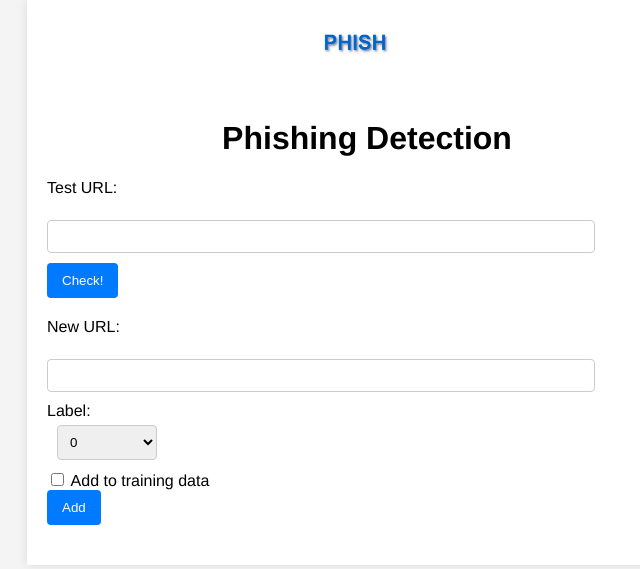
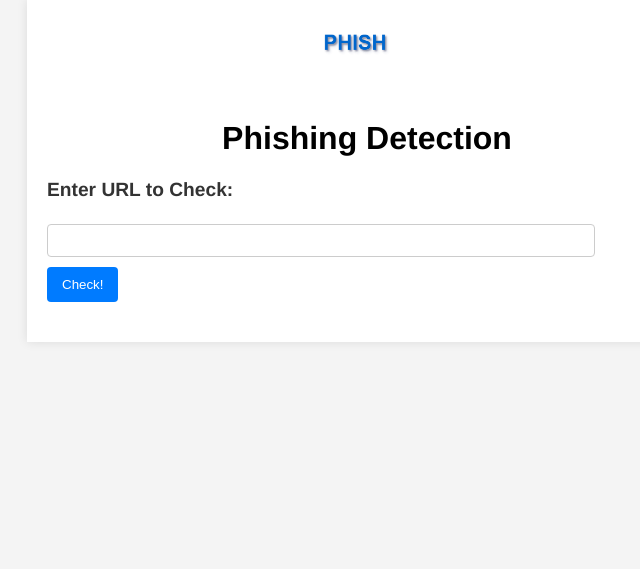
Before and after one commit to remla24-team6/app, a Django app: template phishing_detection/templates/index.html in a window 1280 px wide. Shown: the top 569 px of the page, without its empty margins (273-913 px from the left). Run offline with Django 5.2, Linux system fonts and the light colour scheme; the template is opened without the code that fills it: most values are stand-ins (such as "Sample title", 1, 10 or a date in 2020).

Commit message:
Updated layout and feedback functionality

```diff
--- a/phishing_detection/static/app/css/styles.css
+++ b/phishing_detection/static/app/css/styles.css
@@ -28,12 +28,11 @@ form {
 }
 
 label {
-    display: 20px;
-}
-
-label {
     display: block;
     margin-bottom: 5px;
+    font-size: 1.2em;
+    font-weight: bold;
+    color: #333;
 }
 
 input[type="text"], select {
@@ -63,9 +62,36 @@ button:hover {
     background-color: #0056b3;
 }
 
+#correctButton {
+    background-color: #28a745;
+}
+
+#correctButton:hover {
+    background-color: #218838;
+}
+
+#incorrectButton {
+    background-color: #dc3545;
+}
+
+#incorrectButton:hover {
+    background-color: #c82333;
+}
+
 .result-text {
     text-align: center;
     font-size: 1.2em;
     margin-top: 20px;
     color: #333;
 }
+
+#feedbackSection {
+    text-align: left;
+    margin-top: 20px;
+}
+
+#feedbackSection p {
+    font-size: 1.2em;
+    font-weight: bold;
+    color: #333;
+}
--- a/phishing_detection/static/app/js/index.js
+++ b/phishing_detection/static/app/js/index.js
@@ -1,12 +1,10 @@
 window.onload = function() {
-    document.getElementById("checkButton").addEventListener('click', checkUrl)
-    document.getElementById("addButton").addEventListener('click', addTrainingData);
-    server_url = location.protocol + '//' + location.host + location.pathname
-    csrf_token = document.getElementsByName('csrfmiddlewaretoken')[0].value
-    console.log(server_url)
+    document.getElementById("checkButton").addEventListener('click', checkUrl);
+    document.getElementById("correctButton").addEventListener('click', () => submitFeedback(true));
+    document.getElementById("incorrectButton").addEventListener('click', () => submitFeedback(false));
+    server_url = location.protocol + '//' + location.host + location.pathname;
+    csrf_token = document.getElementsByName('csrfmiddlewaretoken')[0].value;
 };
-
-
 
 function checkUrl(event) {
     const url = document.getElementById("urlfield").value;
@@ -21,43 +19,47 @@ fetch(server_url + 'check/', {
             'Content-type': 'application/json; charset=UTF-8',
             "X-CSRFToken": csrf_token
         },
-    credentials : 'same-origin'
-}).then(
-    function(response) {
-        response.json().then(responseJson => {
+        credentials: 'same-origin'
+    }).then(response => {
+        if (!response.ok) {
+            throw new Error('Network response was not ok');
+        }
+        return response.json();
+    }).then(responseJson => {
         const resultElem = document.getElementById("result");
-
-            resultElem.style.display = 'inline'
-            resultElem.innerHTML = event.target.value.slice(12)
-            if (responseJson.is_phishing){
-                resultElem.innerHTML = "This is a phishing URL!"
-            } else {
-                resultElem.innerHTML = "This is not a phishing URL!"
-            }
-        })
-    })
+        resultElem.style.display = 'inline';
+        resultElem.innerHTML = responseJson.is_phishing ? "This is a phishing URL!" : "This is not a phishing URL!";
+        document.getElementById("feedbackSection").style.display = 'block';
+        document.getElementById("feedbackSection").dataset.url = url;
+        document.getElementById("feedbackSection").dataset.isPhishing = responseJson.is_phishing;
+    }).catch(error => {
+        console.error('There was a problem with the fetch operation:', error);
+    });
 }
 
-function addTrainingData(event) {
-    const newUrl = document.getElementById("newUrl").value;
-    const label = document.getElementById("label").value;
-    const addToTraining = document.getElementById("addToTraining").checked;
-    if (!newUrl || !label) {
-        alert("Please enter a URL and select a label.");
-        return;
-    }
+function submitFeedback(isCorrect) {
+    const feedbackSection = document.getElementById("feedbackSection");
+    const url = feedbackSection.dataset.url;
+    const isPhishing = feedbackSection.dataset.isPhishing === 'true';
+    const feedbackResult = (isPhishing && isCorrect) || (!isPhishing && !isCorrect) ? 1 : 0;
 
-    if (addToTraining) {
-        fetch(server_url + 'add_training/', {
+    fetch(server_url + 'feedback/', {
         method: 'POST',
-            body: JSON.stringify({url: newUrl, label: label}),
+        body: JSON.stringify({url: url, label: isPhishing, feedback: feedbackResult}),
         headers: {
             'Content-type': 'application/json; charset=UTF-8',
             "X-CSRFToken": csrf_token
         },
         credentials: 'same-origin'
-        }).then(response => response.json()).then(responseJson => {
+    }).then(response => {
+        if (!response.ok) {
+            throw new Error('Network response was not ok');
+        }
+        return response.json();
+    }).then(responseJson => {
         alert(responseJson.message);
+        document.getElementById("feedbackSection").style.display = 'none';
+    }).catch(error => {
+        console.error('There was a problem with the fetch operation:', error);
     });
 }
-}
--- a/phishing_detection/templates/index.html
+++ b/phishing_detection/templates/index.html
@@ -15,22 +15,16 @@
         <h1>Phishing Detection</h1>
       </header>
       <form onkeydown="return event.key !== 'Enter';">
-        <label for="urlfield">Test URL:</label><br />
+        <label for="urlfield">Enter URL to Check:</label><br />
         <input type="text" id="urlfield" onsubmit="return false;" /><br />
         <button type="button" id="checkButton">Check!</button><br />
         <p id="result" class="result-text" style="display: none"></p>
       </form>
-      <form id="trainingForm">
-        <label for="newUrl">New URL:</label><br />
-        <input type="text" id="newUrl" /><br />
-        <label for="label">Label:</label>
-        <select id="label">
-          <option value="0">0</option>
-          <option value="1">1</option></select
-        ><br />
-        <input type="checkbox" id="addToTraining" /> Add to training data<br />
-        <button type="button" id="addButton">Add</button>
-      </form>
+      <div id="feedbackSection" style="display: none">
+        <p>Is the model correct?</p>
+        <button type="button" id="correctButton">Correct</button>
+        <button type="button" id="incorrectButton">Incorrect</button>
+      </div>
     </div>
   </body>
 </html>
--- a/phishing_detection/urls.py
+++ b/phishing_detection/urls.py
@@ -5,5 +5,5 @@ from . import views
 urlpatterns = [
     path("", views.index, name="index"),
     path("check/", views.check, name="check"),
-    path("add_training/", views.add_training, name="add_training"),
+    path("feedback/", views.feedback, name="feedback"),
 ]
```
Also changed, not shown: phishing_detection/views.py (+29 -10 lines). Lines whose indentation alone changed are shown as unchanged.
